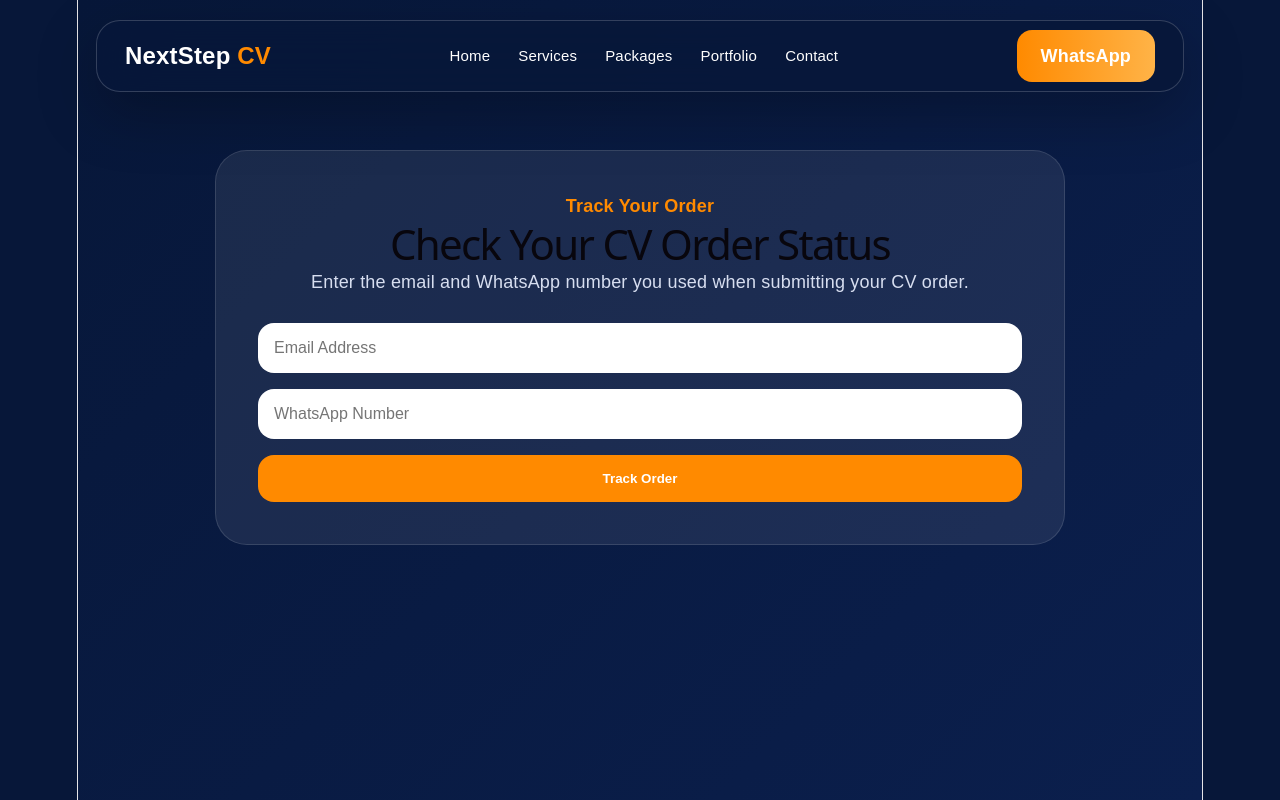
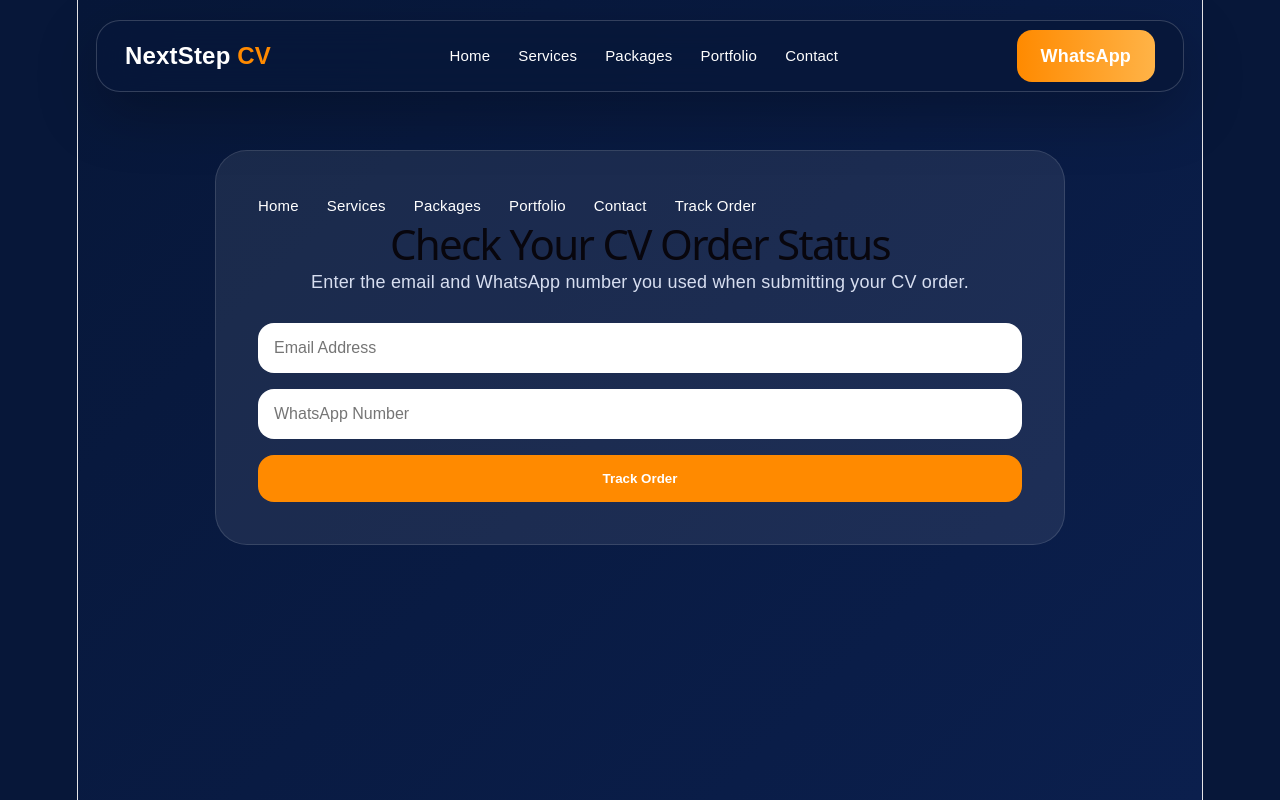
Before and after one commit to kjnavan-maker/nextstep-cv, a React (Vite) app in the folder client/: page /track-order in a window 1280 px wide. Built offline with nearby package versions, Linux system fonts and the light colour scheme.

Commit message:
added track order navbar link

```diff
--- a/client/src/pages/TrackOrder.jsx
+++ b/client/src/pages/TrackOrder.jsx
@@ -39,7 +39,15 @@
 
       <section className="track-page">
         <div className="track-box">
-          <span>Track Your Order</span>
+          <div className="nav-links">
+  <a href="#home">Home</a>
+  <a href="#services">Services</a>
+  <a href="#packages">Packages</a>
+  <a href="#portfolio">Portfolio</a>
+  <a href="#contact">Contact</a>
+
+  <a href="/track-order">Track Order</a>
+</div>
           <h1>Check Your CV Order Status</h1>
           <p>
             Enter the email and WhatsApp number you used when submitting your
```
